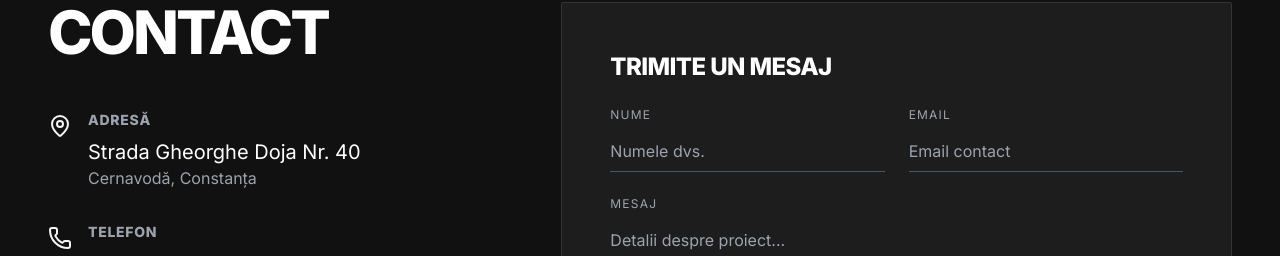
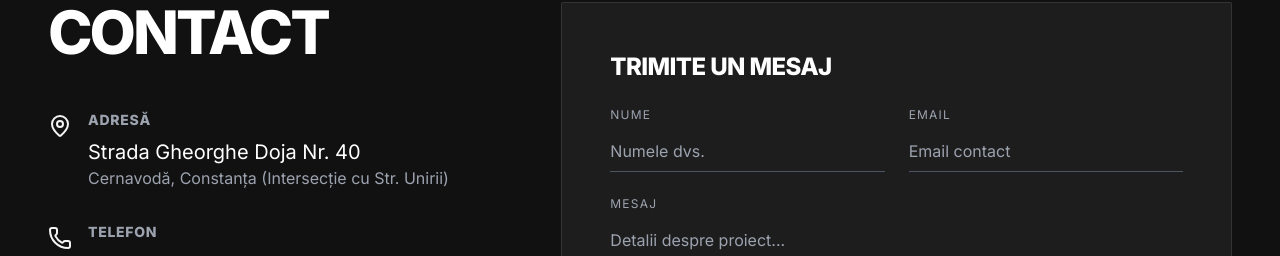
Before and after one commit to Fnoskar/S-D, a React (Vite) app: page / in a window 1280 px wide. Shown: the part 5792-6048 px from the top of the page. Built offline with nearby package versions, Linux system fonts and the light colour scheme; no server answers.

Commit message:
Update Contact.tsx

```diff
--- a/components/Contact.tsx
+++ b/components/Contact.tsx
@@ -14,24 +14,23 @@ export const Contact: React.FC = () => {
                 Contact
               </h2>
               <div className="space-y-8">
-                {/* Adresă */}
+                {/* Adresă cu link precis */}
                 <div className="flex items-start gap-4">
                   <MapPin className="mt-1 text-sd-gray shrink-0" />
                   <div>
                     <h4 className="uppercase font-bold tracking-wider mb-2 text-sm text-gray-400">Adresă</h4>
                     <a
-                      href="https://www.google.com/maps/search/?api=1&query=Strada+Gheorghe+Doja+40+Cernavoda"
+                      href="https://www.google.com/maps/search/?api=1&query=44.3371,28.0326"
                       target="_blank"
                       rel="noopener noreferrer"
                       className="group"
                     >
                       <p className="text-xl group-hover:text-sd-gray transition-colors">Strada Gheorghe Doja Nr. 40</p>
-                      <p className="text-gray-400 group-hover:text-sd-gray transition-colors">Cernavodă, Constanța</p>
+                      <p className="text-gray-400 group-hover:text-sd-gray transition-colors">Cernavodă, Constanța (Intersecție cu Str. Unirii)</p>
                     </a>
                   </div>
                 </div>
 
-                {/* Telefon */}
                 <div className="flex items-start gap-4">
                   <Phone className="mt-1 text-sd-gray shrink-0" />
                   <div>
@@ -40,7 +39,6 @@ export const Contact: React.FC = () => {
                   </div>
                 </div>
 
-                {/* Email */}
                 <div className="flex items-start gap-4">
                   <Mail className="mt-1 text-sd-gray shrink-0" />
                   <div>
@@ -53,16 +51,16 @@ export const Contact: React.FC = () => {
               </div>
             </div>
 
-            {/* Hartă Integrată - Centrată la Nr. 40 */}
+            {/* Hartă Integrată - Forțată pe coordonatele intersecției cu Str. Unirii */}
             <div className="w-full h-[300px] bg-white/5 rounded-sm overflow-hidden border border-gray-800 shadow-2xl">
               <iframe
-                src="https://www.google.com/maps/embed?pb=!1m18!1m12!1m3!1d713.5645513264426!2d28.0336208!3d44.3353955!2m3!1f0!2f0!3f0!3m2!1i1024!2i768!4f13.1!3m3!1m2!1s0x40ba25656519f96b%3A0x88989508892f3366!2sStrada%20Gheorghe%20Doja%2040%2C%20Cernavod%C4%83!5e0!3m2!1sro!2sro!4v1711234567890!5m2!1sro!2sro&q=44.3353955,28.0336208"
+                src="https://www.google.com/maps/embed?pb=!1m18!1m12!1m3!1d713.4357285189726!2d28.0321!3d44.3371!2m3!1f0!2f0!3f0!3m2!1i1024!2i768!4f13.1!3m3!1m2!1s0x0%3A0x0!2zNDTCsDIwJzEzLjYiTiAyOMKwMDEnNTUuNiJF!5e0!3m2!1sro!2sro!4v1710000000000!5m2!1sro!2sro&q=44.3371,28.0326"
                 width="100%"
                 height="100%"
                 style={{ border: 0, filter: 'grayscale(1) invert(0.9) contrast(1.2)' }}
                 allowFullScreen={true}
                 loading="lazy"
-                title="Locație Precisă Nr. 40"
+                title="Locație Precisă Strada Gheorghe Doja 40"
               ></iframe>
             </div>
           </div>
```
